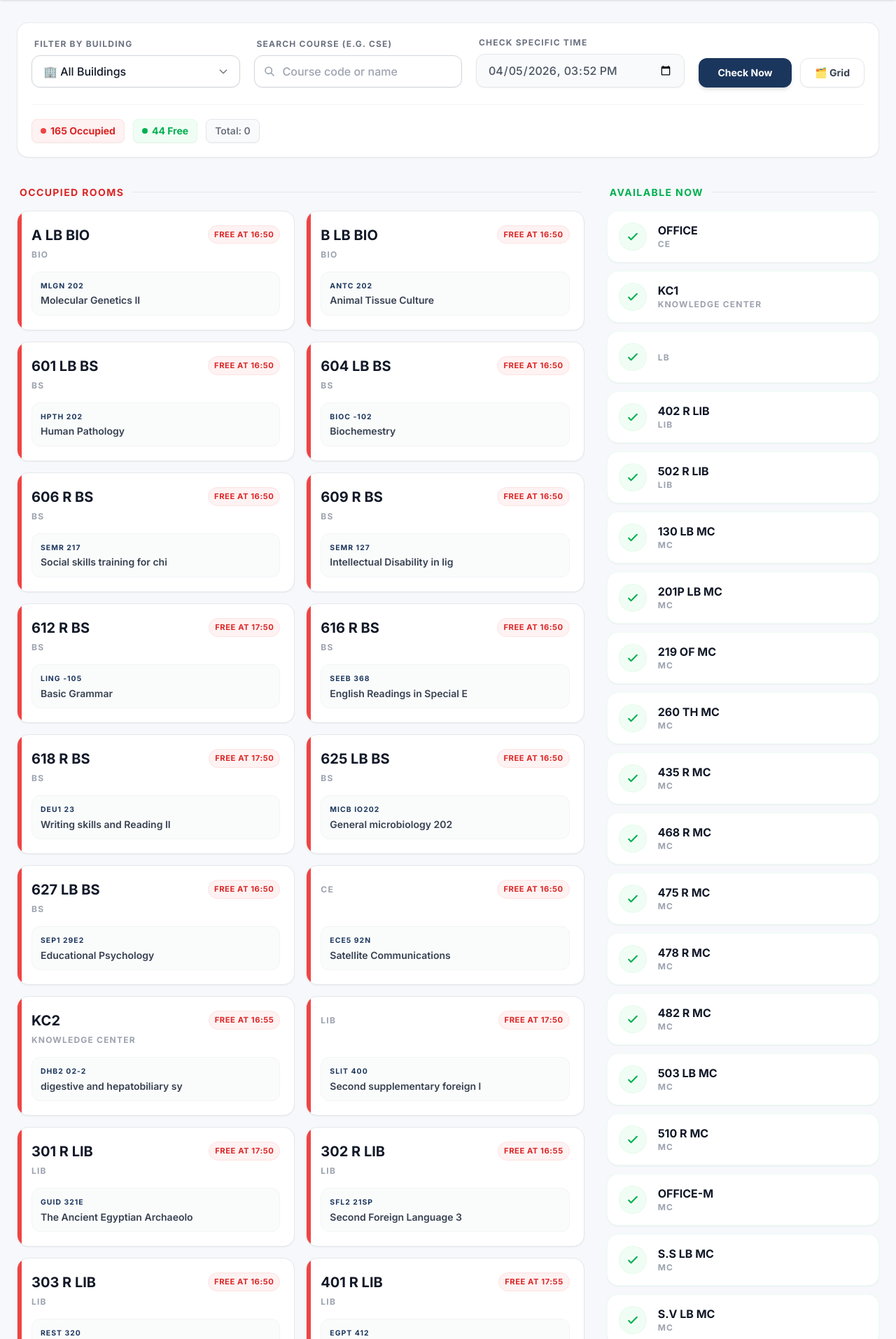
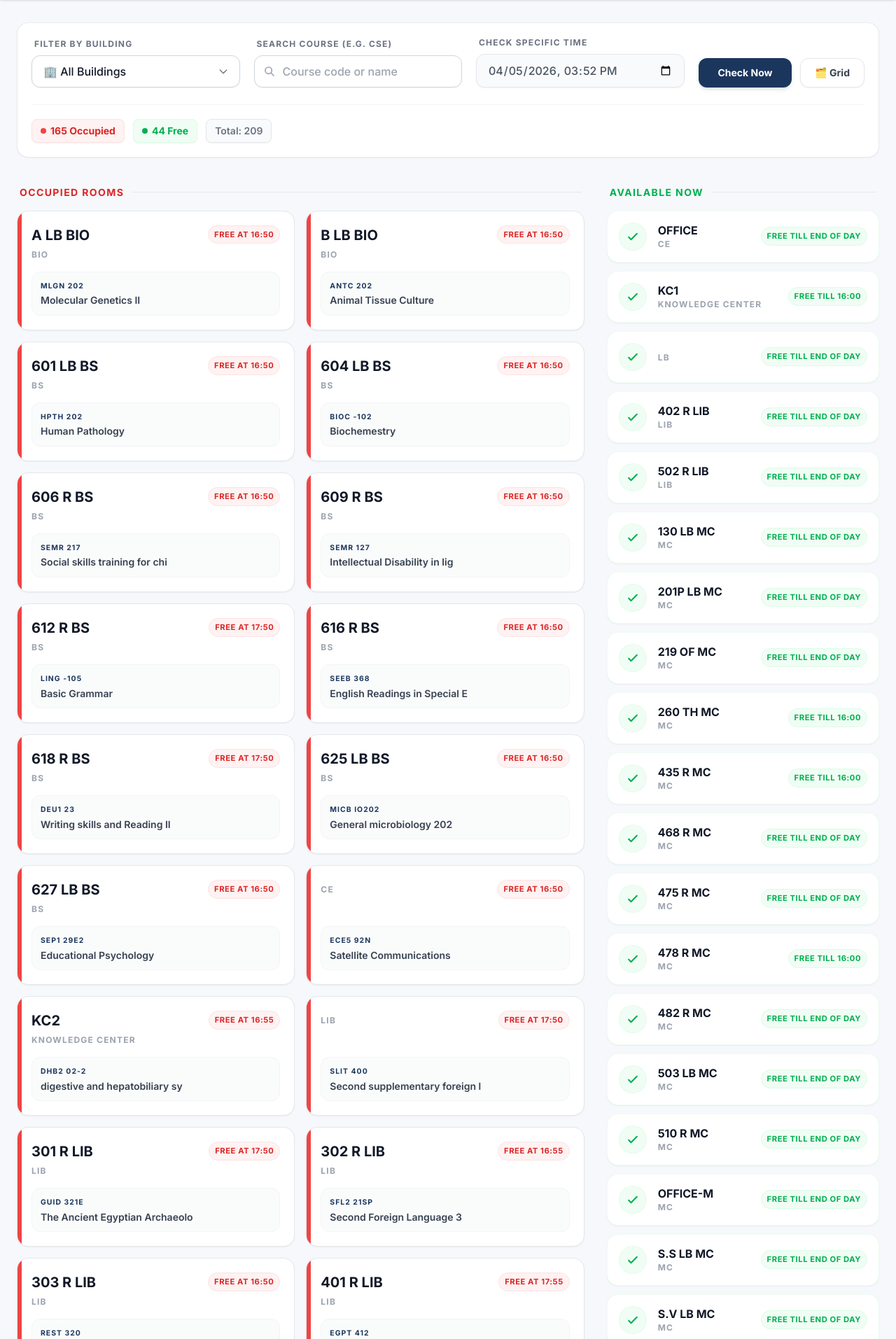
Before and after one commit to medoledo/Ehalls, a Django app: page / in a window 1280 px wide. Shown: the part 89-2002 px from the top of the page at 70% size. Run offline with Django 5.2, Linux system fonts and the light colour scheme; data comes from the database, SQL or seed files in the repository; some libraries are stand-ins or nearby versions.

Commit message:
Adding some Features

```diff
--- a/halls/templates/halls/dashboard.html
+++ b/halls/templates/halls/dashboard.html
@@ -115,7 +115,7 @@
         <span id="stat-free">{{ free_rooms|length }} Free</span>
       </div>
       <div class="flex items-center gap-1.5 bg-gray-50 text-gray-500 px-3 py-1.5 rounded-lg border border-gray-200 text-sm font-semibold shadow-sm">
-        <span id="stat-total">Total: {{ occupied_rooms|length|add:free_rooms|length }}</span>
+        <span id="stat-total">Total: {{ total_rooms }}</span>
       </div>
     </div>
   </div>
@@ -179,6 +179,7 @@
               <p class="text-xs font-bold text-gray-400 uppercase tracking-widest mt-0.5">{{ r.building }}</p>
             </div>
           </div>
+          <span class="badge bg-green-50 text-must-green shrink-0 border border-green-100 font-bold px-2 py-1">Free till {{ r.free_till }}</span>
         </div>
         {% empty %}
         <div class="col-span-full py-16 flex flex-col items-center justify-center bg-white rounded-2xl border border-dashed border-gray-300">
--- a/halls/views.py
+++ b/halls/views.py
@@ -80,7 +80,13 @@ def get_room_status(now_dt, building_filter=None, course_filter=None):
                 occupied_rooms.append(occ_data)
         else:
             if not course_filter:
-                free_rooms.append({'building': building, 'room': room})
+                future = [m for m in meetings if m.start_time > now_time]
+                if future:
+                    next_meeting = min(future, key=lambda m: m.start_time)
+                    free_till = next_meeting.start_time.strftime('%H:%M')
+                else:
+                    free_till = 'End of Day'
+                free_rooms.append({'building': building, 'room': room, 'free_till': free_till})
 
     return occupied_rooms, free_rooms
 
@@ -104,6 +110,7 @@ def dashboard(request):
     context = {
         'occupied_rooms': occupied_rooms,
         'free_rooms': free_rooms,
+        'total_rooms': len(occupied_rooms) + len(free_rooms),
         'current_time': now_dt,
         'buildings': buildings,
         'selected_building': building_filter,
@@ -189,7 +196,7 @@ def api_free_rooms(request):
 
     return JsonResponse({
         'as_of': now_dt.isoformat(),
-        'free': [{'building': r['building'], 'room': r['room']} for r in free_rooms],
+        'free': [{'building': r['building'], 'room': r['room'], 'free_till': r['free_till']} for r in free_rooms],
         'occupied': [
             {
                 'building': r['building'],
```
